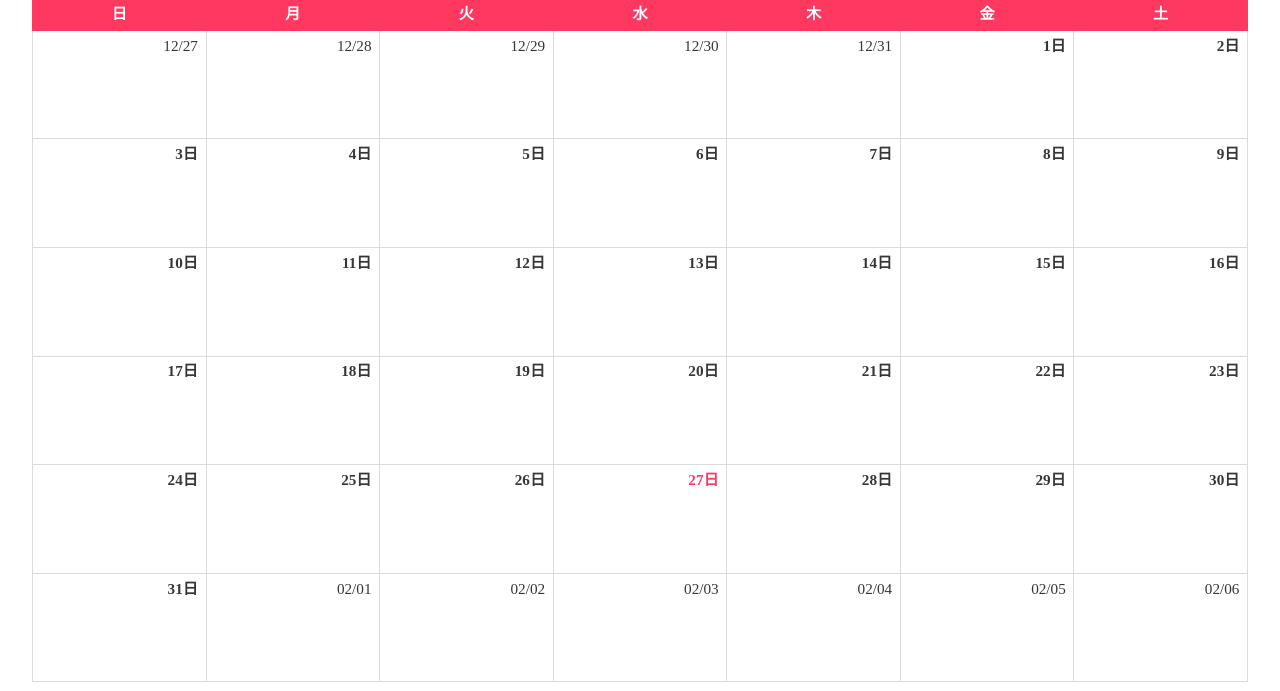
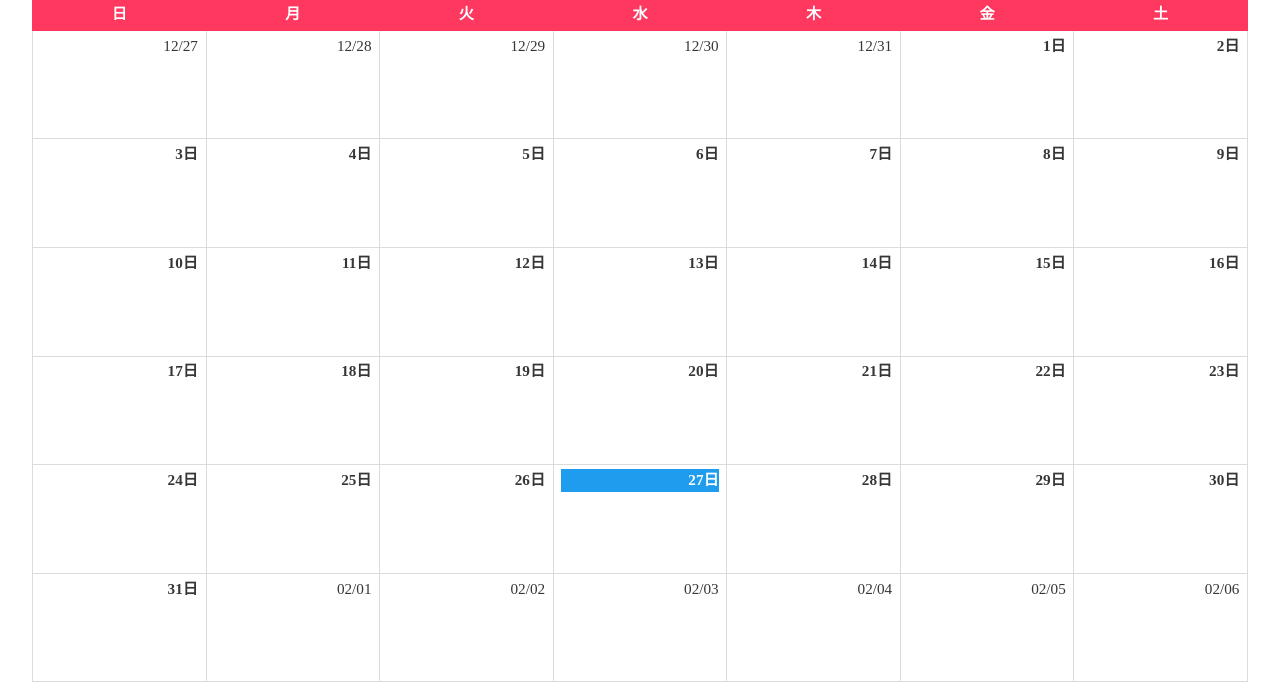
Before and after one commit to gotonorio/calendar, a Django app: page /calendar/ in a window 1280 px wide. Shown: the part 116-807 px from the top of the page. Run offline with Django 3.2, Linux system fonts and the light colour scheme; data that the repository does not hold is empty; parts of the project's set-up code (start-up, migrations or seed data) failed here and were passed over.

Commit message:
当日の表示を変更

```diff
--- a/mcal/templates/mcal/calendar.html
+++ b/mcal/templates/mcal/calendar.html
@@ -60,7 +60,7 @@
                   {{ day | date:"m/d" }}
                 {% else %}
                   {% if day == now %}
-                    <div class="has-text-danger has-text-weight-bold">
+                    <div class="has-background-info has-text-white has-text-weight-bold">
                   {% else %}
                     <div class="has-text-weight-bold">
                   {% endif %}
```
